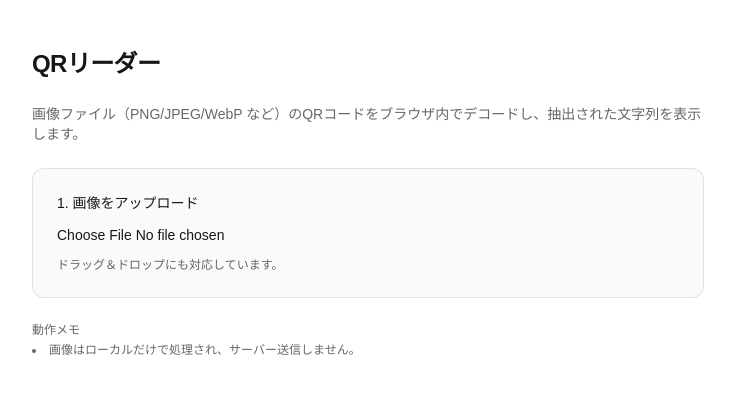
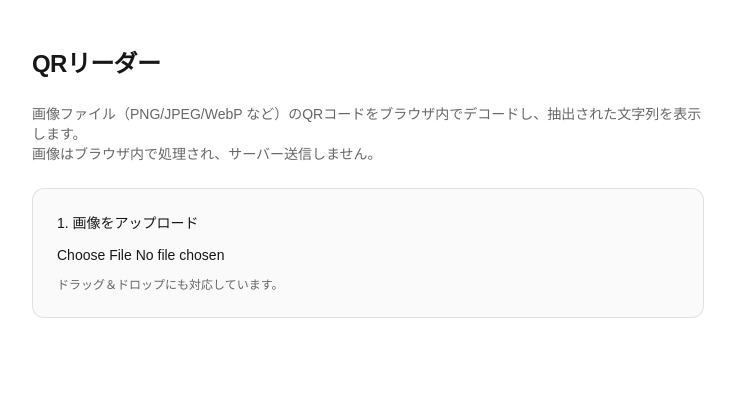
Before and after one commit to sohey-dr/qr-reader, a Next.js app: page / in a window 1280 px wide. Shown: the top 394 px of the page, without its empty margins (272-1007 px from the left). Built offline with nearby package versions, Linux system fonts and the light colour scheme.

Commit message:
fix(page): update description to clarify that images are processed locally without server transmission

```diff
--- a/app/page.tsx
+++ b/app/page.tsx
@@ -78,6 +78,8 @@ export default function Home() {
         <p className="text-sm text-black/60 dark:text-white/60">
           画像ファイル（PNG/JPEG/WebP
           など）のQRコードをブラウザ内でデコードし、抽出された文字列を表示します。
+          <br />
+          画像はブラウザ内で処理され、サーバー送信しません。
         </p>
 
         <div
@@ -168,8 +170,13 @@ export default function Home() {
                             className="text-xs px-2 py-1 rounded border border-black/10 dark:border-white/15 hover:bg-black/[.04] dark:hover:bg-white/[.06]"
                             onClick={async () => {
                               try {
-                                if (typeof navigator !== "undefined" && navigator.clipboard?.writeText) {
-                                  await navigator.clipboard.writeText(result.value);
+                                if (
+                                  typeof navigator !== "undefined" &&
+                                  navigator.clipboard?.writeText
+                                ) {
+                                  await navigator.clipboard.writeText(
+                                    result.value
+                                  );
                                   show("コピーしました");
                                 } else {
                                   show("クリップボードを使用できません");
@@ -203,13 +210,6 @@ export default function Home() {
             return <LiveScanner />;
           })()}
         </section> */}
-
-        <section className="text-xs text-black/60 dark:text-white/60">
-          <p className="mb-1 font-medium">動作メモ</p>
-          <ul className="list-disc list-inside space-y-1">
-            <li>画像はローカルだけで処理され、サーバー送信しません。</li>
-          </ul>
-        </section>
       </main>
     </div>
   );
```
